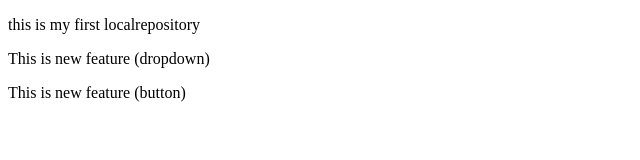
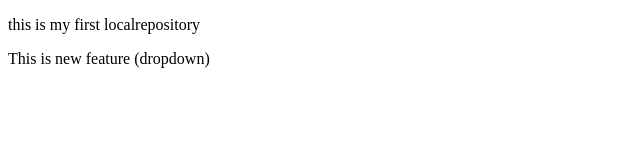
Before and after one commit to Dilshadkhan08/localrepo, a plain HTML site: page index.html in a window 1280 px wide. Shown: the whole page, without its empty margins (0-640 px from the left). Drawn offline with Linux system fonts and the light colour scheme.

Commit message:
delete button

```diff
--- a/index.html
+++ b/index.html
@@ -8,7 +8,7 @@
 <body>
     <p>this is my first localrepository</p>
     <p>This is new feature (dropdown)</p>
-    <p>This is new feature (button)</p>
+
 
 
 </body>
```
